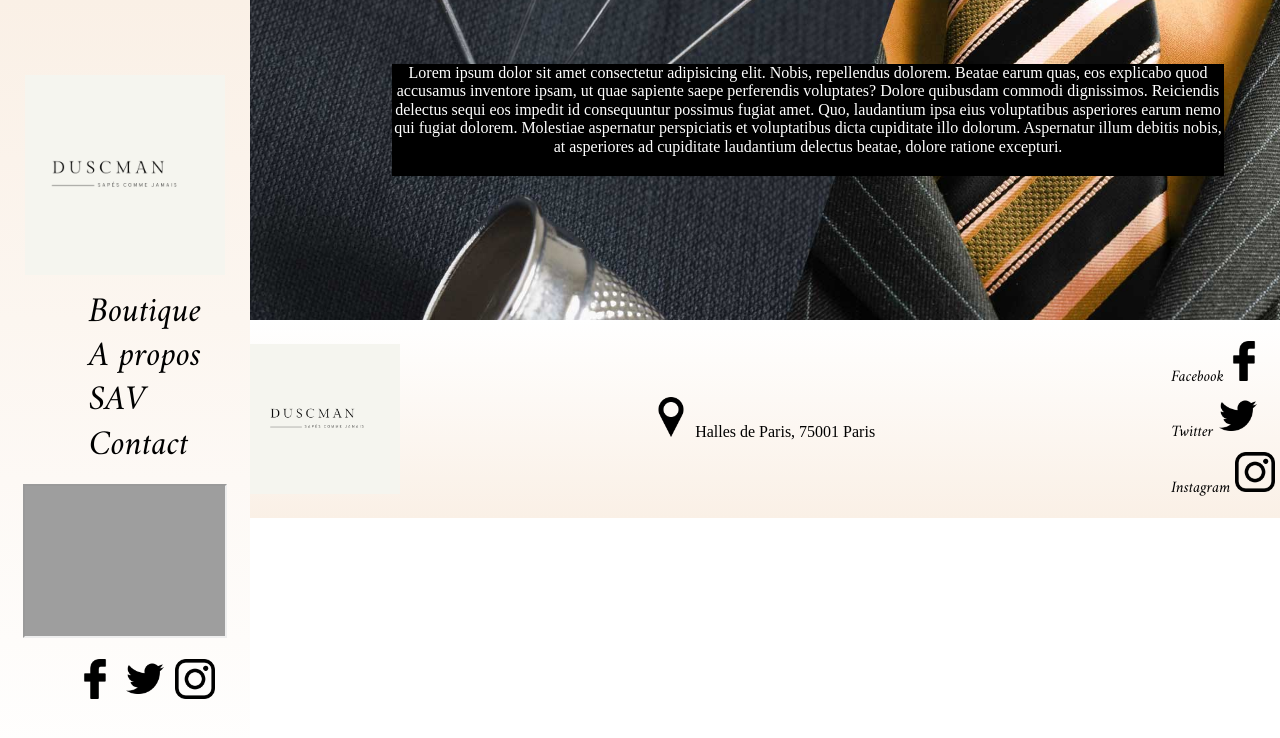
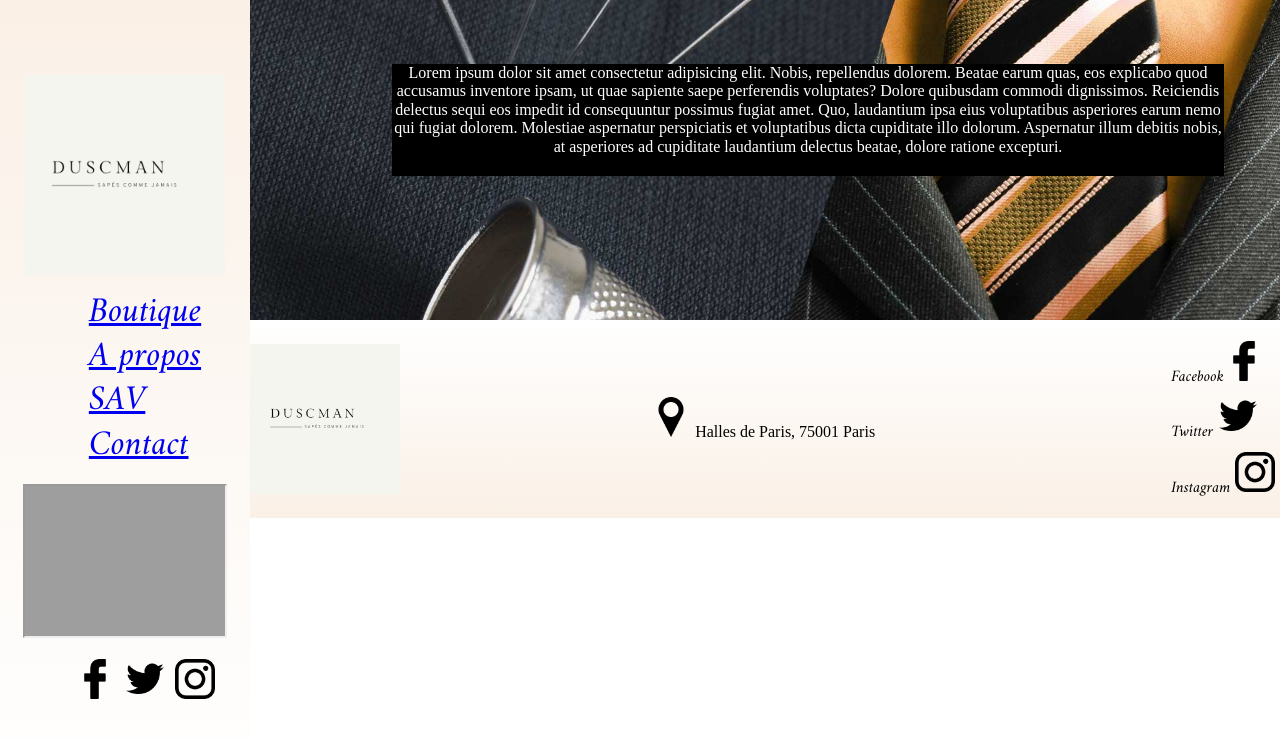
Before and after one commit to BobbaSet/Ducsman, a website built with Parcel: page apropos.html in a window 1280 px wide. Shown: the top 738 px of the page. Built offline with nearby package versions, Linux system fonts and the light colour scheme; grey boxes are pictures that could not be loaded; a web font is replaced by a local one.

Commit message:
liaison entre les pages

```diff
--- a/apropos.html
+++ b/apropos.html
@@ -40,11 +40,11 @@
     <img class="img_nav" src="img/ducsman.png" alt="logo">
 
     <ul class="navigation">
-      <li>Boutique</li>
-      <li>A propos</li>
-      <li>SAV</li>
-      <li>Contact</li>
-    </ul>
+        <li><a href="index.html">Boutique</a></li>
+        <li><a href="apropos.html">A propos</a></li>
+        <li><a href="sav.html">SAV</a></li>
+        <li><a href="contact.html">Contact</a></li>
+      </ul>
 
     <iframe id="map_nav"
       src="https://www.google.com/maps/embed?pb=!1m18!1m12!1m3!1d5249.612156363607!2d2.341463827811835!3d48.86190816715114!2m3!1f0!2f0!3f0!3m2!1i1024!2i768!4f13.1!3m3!1m2!1s0x47e66e18a5f84801%3A0x6eb5daa624bdebd2!2sHalles%20de%20Paris%2C%2075001%20Paris!5e0!3m2!1sfr!2sfr!4v1644498293037!5m2!1sfr!2sfr"></iframe>
```
Also changed, not shown: contact.html (+5 -5 lines), index.html (+4 -4 lines), sav.html (+5 -5 lines).
